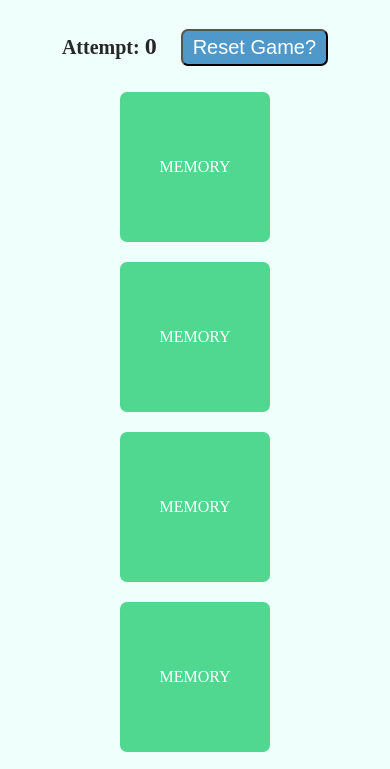
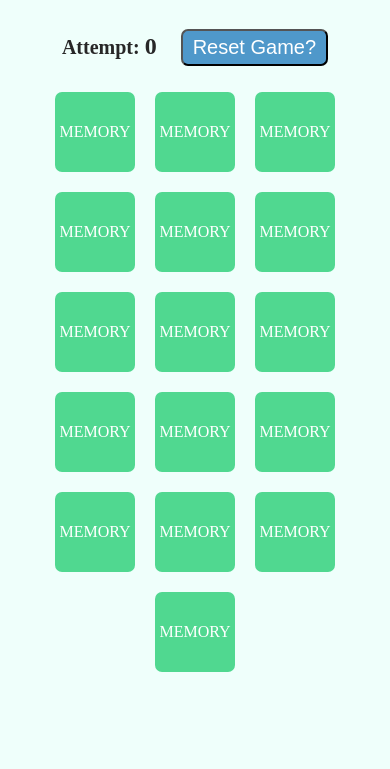
Before and after one commit to Rajeshkumar-G-FSD/MemoryGame, a plain HTML site: page index.html in a window 390 px wide. Shown: the part 72-841 px from the top of the page. Drawn offline with Linux system fonts and the light colour scheme.

Commit message:
stles added

```diff
--- a/style.css
+++ b/style.css
@@ -107,3 +107,37 @@ p,
   color: var(--dark);
   transform: rotateY(180deg);
 }
+
+/* Responsive styles */
+@media (max-width: 1024px) {
+  .cards-container {
+    margin: 0 10%;
+  }
+
+  .card-container {
+    width: 130px;
+    height: 130px;
+  }
+}
+
+@media (max-width: 768px) {
+  .cards-container {
+    margin: 0 5%;
+  }
+
+  .card-container {
+    width: 100px;
+    height: 100px;
+  }
+}
+
+@media (max-width: 480px) {
+  .cards-container {
+    margin: 0 2%;
+  }
+
+  .card-container {
+    width: 80px;
+    height: 80px;
+  }
+}
```
